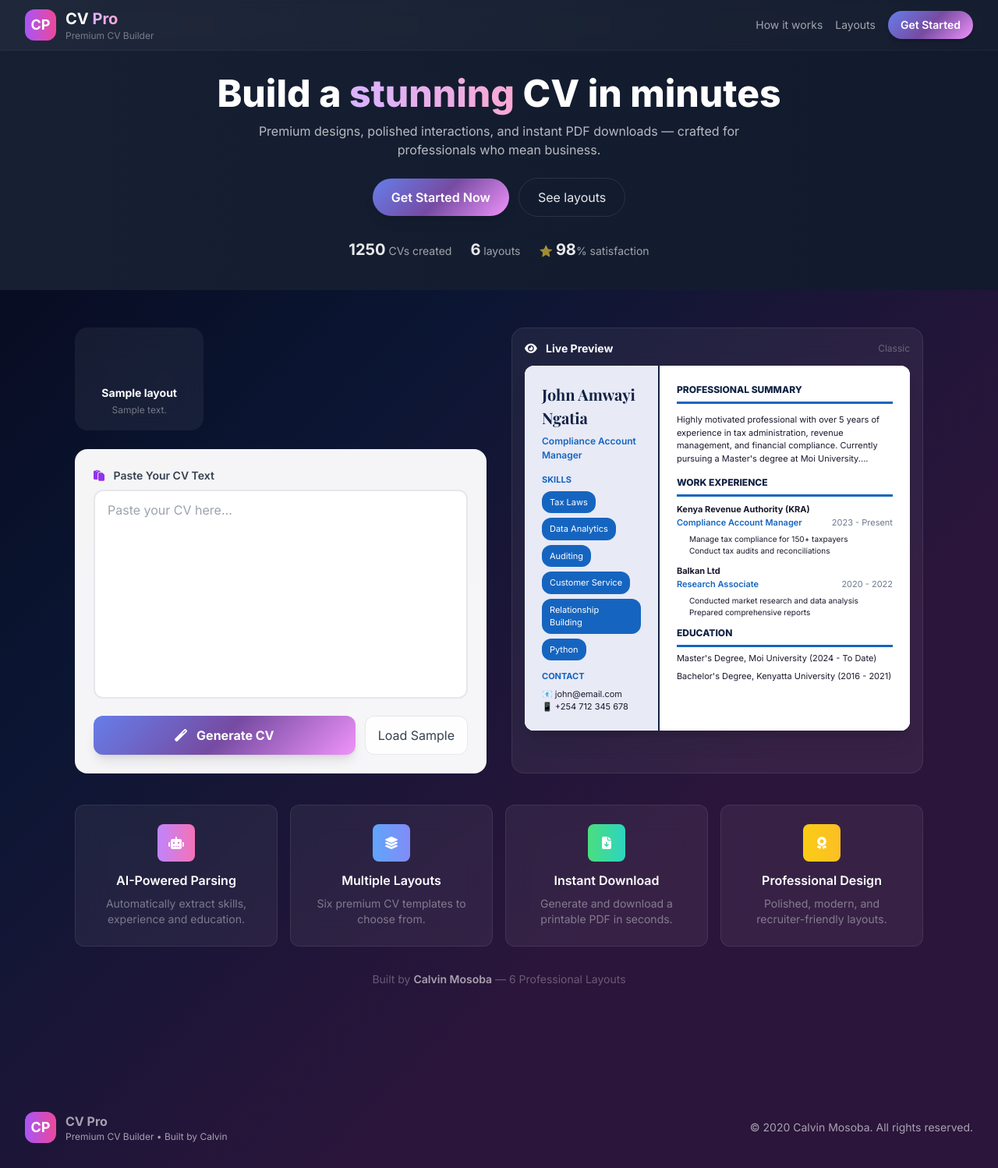
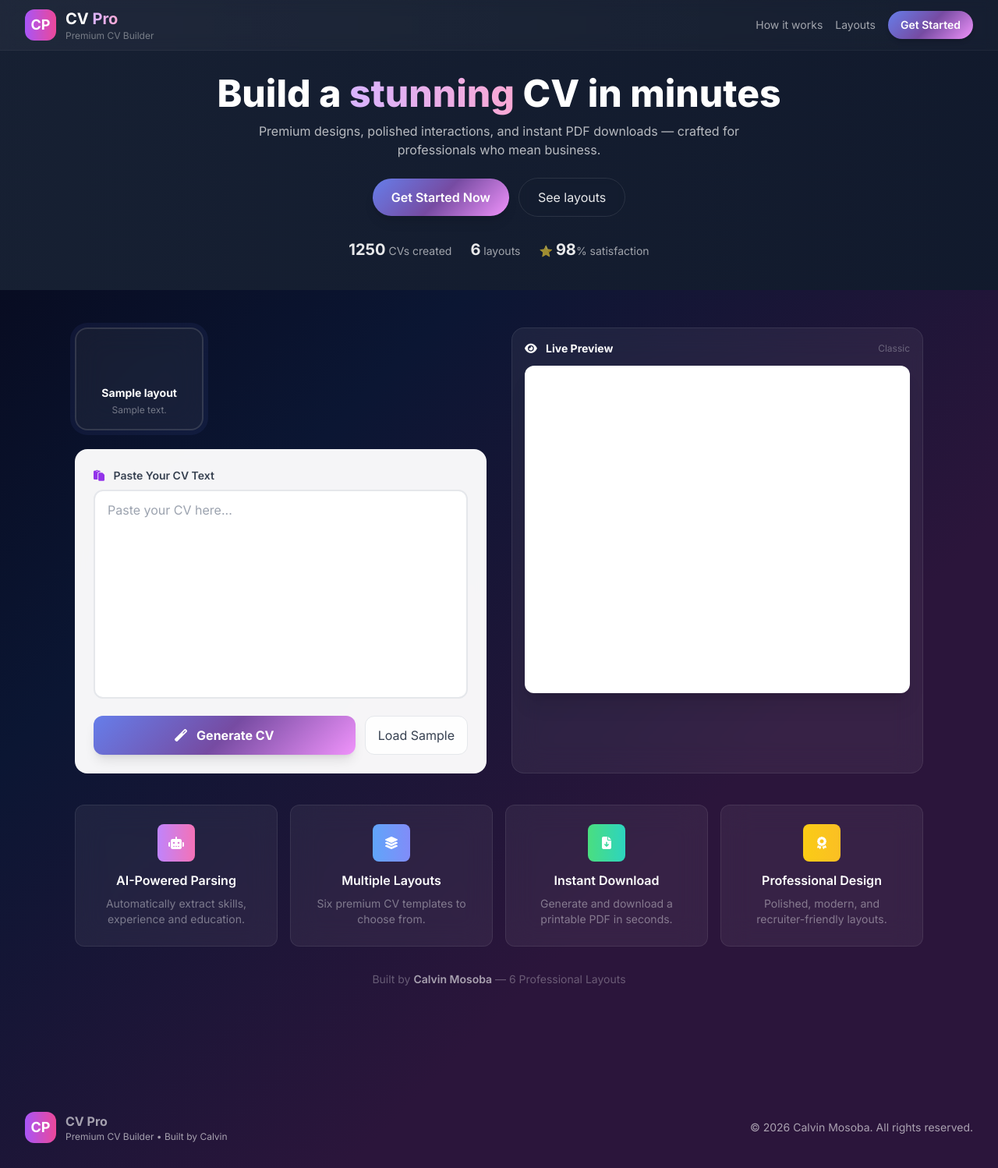
Before and after one commit to calvitec/cvbuilder, a Flask app: template templates/index.html in a window 1280 px wide. Shown: the whole page at 78% size. Run offline with Flask 3, Linux system fonts and the light colour scheme; the template is opened without the code that fills it: most values are stand-ins (such as "Sample title", 1, 10 or a date in 2020); some libraries are stand-ins or nearby versions.

Commit message:
Fix: inject current_year into templates and update index footer to use {{ current_year }} to avoid undefined now() error

```diff
--- a/app.py
+++ b/app.py
@@ -5,11 +5,17 @@
 import tempfile
 import shutil
 import json
+from datetime import datetime
 from cv_generator import create_cv_from_dict
 
 app = Flask(__name__)
 app.config['SECRET_KEY'] = 'calvin-cv-builder-pro-2026'
 app.config['MAX_CONTENT_LENGTH'] = 50 * 1024 * 1024
+
+# Inject current year into all templates to avoid undefined now() calls
+@app.context_processor
+def inject_current_year():
+    return {'current_year': datetime.now().year}
 
 GENERATED_FOLDER = 'generated'
 if not os.path.exists(GENERATED_FOLDER):
--- a/templates/index.html
+++ b/templates/index.html
@@ -188,7 +188,7 @@
                     </div>
                 </div>
             </div>
-            <div class="text-sm">© {{ now().year }} Calvin Mosoba. All rights reserved.</div>
+            <div class="text-sm">© {{ current_year }} Calvin Mosoba. All rights reserved.</div>
         </div>
     </footer>
 
@@ -197,7 +197,7 @@
         const sampleData = {
             name: 'John Amwayi Ngatia',
             title: 'Compliance Account Manager',
-            summary: 'Highly motivated professional with over 5 years of experience in tax administration, revenue management, and financial compliance. Currently pursuing a Master\'s degree at Moi University.',
+            summary: 'Highly motivated professional with over 5 years of experience in tax administration, revenue management, and financial compliance. Currently pursuing a Master's degree at Moi University.',
             skills: ['Tax Laws', 'Data Analytics', 'Auditing', 'Customer Service', 'Relationship Building', 'Python', 'SQL'],
             experience: [
                 { company: 'Kenya Revenue Authority (KRA)', title: 'Compliance Account Manager', date: '2023 - Present', bullets: ['Manage tax compliance for 150+ taxpayers', 'Conduct tax audits and reconciliations'] },
```
